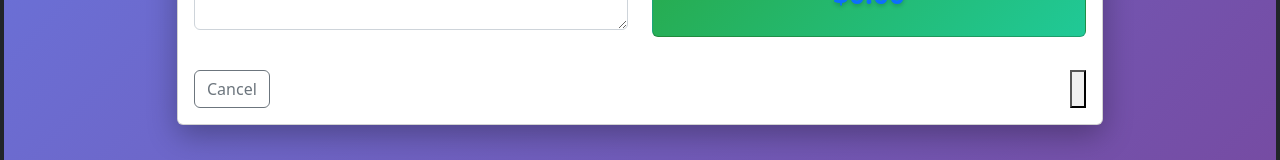
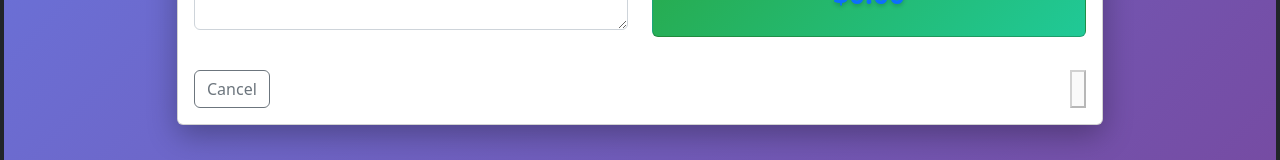
Before and after one commit to anandpothraj/portfolio-frontend, a React (Create React App) app: page /invoice in a window 1280 px wide. Shown: the part 757-917 px from the top of the page. Built offline with nearby package versions, Linux system fonts and the light colour scheme; no server answers; a web font is replaced by a local one.

Commit message:
passing dynamic data

```diff
--- a/public/sdk.js
+++ b/public/sdk.js
@@ -441,11 +441,12 @@
       getPaymentData(button) {
         // Try to get data from button attributes
         const dataAttr = button.getAttribute('data-payment-data');
-        if (dataAttr) {
+        if (dataAttr && dataAttr.trim() !== '') {
           try {
             return JSON.parse(dataAttr);
           } catch (e) {
             console.error('[Kollect SDK] Invalid payment data JSON:', e);
+            console.error('[Kollect SDK] Raw data:', dataAttr);
           }
         }
 
--- a/src/pages/Invoice.js
+++ b/src/pages/Invoice.js
@@ -16,6 +16,7 @@ const Invoice = () => {
   const [selectedClient, setSelectedClient] = useState(null);
   const [showAlert, setShowAlert] = useState(false);
   const [alertMessage, setAlertMessage] = useState('');
+  const [invoiceData, setInvoiceData] = useState(null);
 
   // Generate invoice number on component mount
   useEffect(() => {
@@ -35,6 +36,33 @@ const Invoice = () => {
       window.onKollectPaymentSuccess = null;
     };
   }, []);
+
+  // Update invoice data whenever form data or selected client changes
+  useEffect(() => {
+    if (selectedClient && formData.dueDate && formData.items.length > 0) {
+      const paymentData = {
+        clientEmail: selectedClient.clientEmail,
+        clientName: selectedClient.clientName,
+        clientWalletAddress: selectedClient.clientWalletAddress[0],
+        countryCode: selectedClient.countryCode,
+        countryName: selectedClient.countryName,
+        dueDate: formData.dueDate,
+        currency: formData.currency,
+        items: formData.items.map(item => ({
+          description: item.description,
+          quantity: item.quantity,
+          price: item.price
+        })),
+        notes: formData.notes,
+        redirectUrl: window.location.origin,
+      };
+      console.log('Setting invoice data:', paymentData);
+      setInvoiceData(paymentData);
+    } else {
+      console.log('Clearing invoice data - missing required fields');
+      setInvoiceData(null);
+    }
+  }, [selectedClient, formData]);
 
   // Handle client selection
   const handleClientChange = (clientId) => {
@@ -77,35 +105,6 @@ const Invoice = () => {
     return formData.items.reduce((total, item) => total + (item.quantity * item.price), 0);
   };
 
-  // Validate form
-  const validateForm = () => {
-    if (!formData.clientId) {
-      setAlertMessage('Please select a client');
-      setShowAlert(true);
-      return false;
-    }
-    if (!selectedClient) {
-      setAlertMessage('Please select a valid client');
-      setShowAlert(true);
-      return false;
-    }
-    if (!formData.invoiceNumber.trim()) {
-      setAlertMessage('Please enter an invoice number');
-      setShowAlert(true);
-      return false;
-    }
-    if (!formData.dueDate) {
-      setAlertMessage('Please select a due date');
-      setShowAlert(true);
-      return false;
-    }
-    if (formData.items.some(item => !item.description.trim() || item.quantity <= 0 || item.price <= 0)) {
-      setAlertMessage('Please fill in all item details correctly');
-      setShowAlert(true);
-      return false;
-    }
-    return true;
-  };
 
   // Reset form to initial state
   const resetForm = () => {
@@ -120,36 +119,9 @@ const Invoice = () => {
     setSelectedClient(null);
     setShowAlert(false);
     setAlertMessage('');
+    setInvoiceData(null);
   };
 
-  // Handle payment
-  const handlePayment = () => {
-    if (!validateForm()) return;
-
-    const paymentData = {
-      clientEmail: selectedClient.clientEmail,
-      clientName: selectedClient.clientName,
-      clientWalletAddress: selectedClient.clientWalletAddress[0],
-      countryCode: selectedClient.countryCode,
-      countryName: selectedClient.countryName,
-      dueDate: formData.dueDate,
-      currency: formData.currency,
-      items: formData.items.map(item => ({
-        description: item.description,
-        quantity: item.quantity,
-        price: item.price
-      })),
-      notes: formData.notes,
-      redirectUrl: window.location.origin,
-    };
-
-    // Use updatePaymentData to attach the button with data and trigger payment
-    if (window.Kollect && window.Kollect.updatePaymentData) {
-      window.Kollect.updatePaymentData(paymentData);
-    } else {
-      alert('Kollect SDK not available. Please refresh the page.');
-    }
-  };
 
   return (
     <div className="invoice-page">
@@ -357,23 +329,8 @@ const Invoice = () => {
                     </Button>
                     <button
                       data-kollect-button
-                      onClick={handlePayment}
-                      data-payment-data={JSON.stringify({
-                        clientEmail: selectedClient?.clientEmail || '',
-                        clientName: selectedClient?.clientName || '',
-                        clientWalletAddress: selectedClient?.clientWalletAddress?.[0] || '',
-                        countryCode: selectedClient?.countryCode || '',
-                        countryName: selectedClient?.countryName || '',
-                        dueDate: formData.dueDate,
-                        currency: formData.currency,
-                        items: formData.items.map(item => ({
-                          description: item.description,
-                          quantity: item.quantity,
-                          price: item.price
-                        })),
-                        notes: formData.notes,
-                        redirectUrl: window.location.origin,
-                      })}
+                      data-payment-data={invoiceData ? JSON.stringify(invoiceData) : ''}
+                      disabled={!invoiceData}
                     >
                     </button>
                   </div>
```
